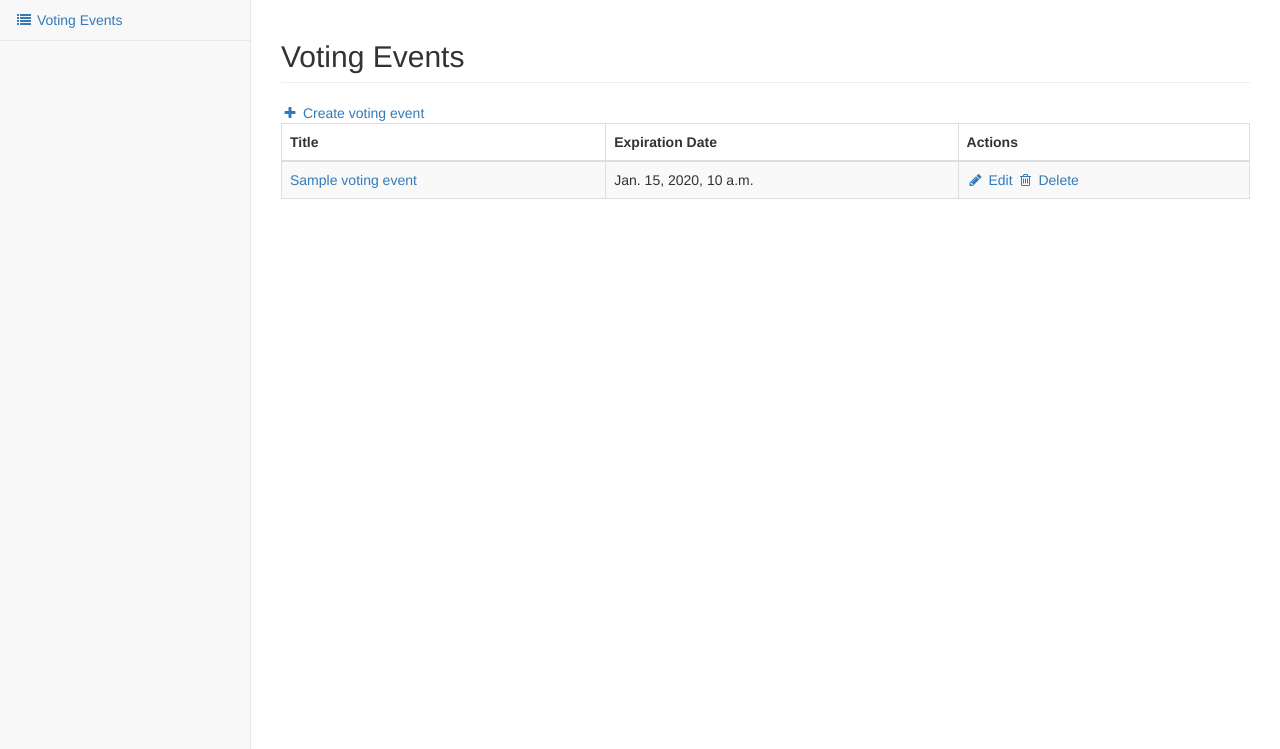
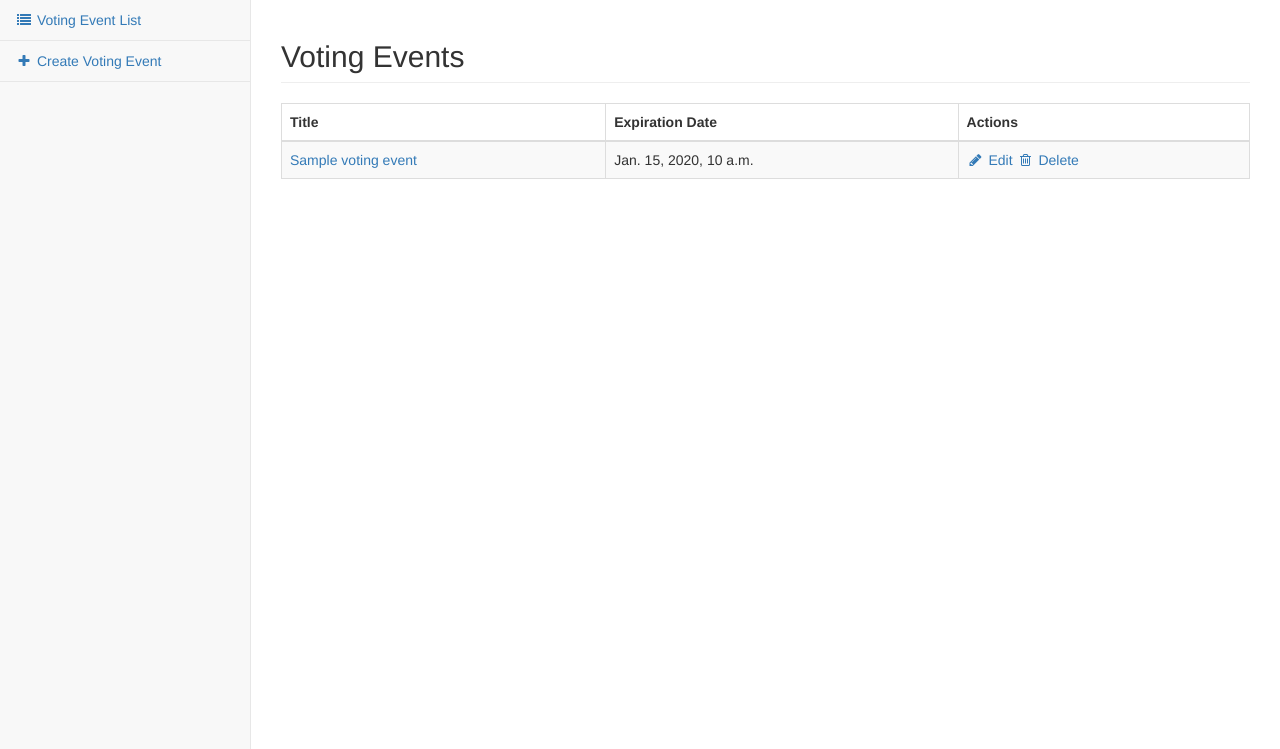
Before and after one commit to lzh9102/ee-voting, a Django app: template voting/templates/voting/voting_event_list.html in a window 1280 px wide. Shown: the part 51-800 px from the top of the page. Run offline with Django 3.2, Linux system fonts and the light colour scheme; the template is opened without the code that fills it: most values are stand-ins (such as "Sample title", 1, 10 or a date in 2020); parts of the project's set-up code (start-up, migrations or seed data) failed here and were passed over; some libraries are stand-ins or nearby versions.

```diff
--- a/voting/templates/voting/layout-admin.html
+++ b/voting/templates/voting/layout-admin.html
@@ -66,7 +66,10 @@ bootstrap theme.
           <div class="sidebar-nav navbar-collapse">
             <ul class="nav" id="side-menu">
               <li>
-                <a href="{% url 'voting_event_list' %}"><i class="fa fa-fw fa-list"></i> {% trans "Voting Events" %}</a>
+                <a href="{% url 'voting_event_list' %}"><i class="fa fa-fw fa-list"></i> {% trans "Voting Event List" %}</a>
+              </li>
+              <li>
+                <a href="{% url 'voting_event_create' %}"><i class="fa fa-fw fa-plus"></i> {% trans "Create Voting Event" %}</a>
               </li>
             </ul>
           </div>
--- a/voting/templates/voting/voting_event_list.html
+++ b/voting/templates/voting/voting_event_list.html
@@ -6,14 +6,6 @@
 <div class="row">
   <div class="col-lg-12">
     <h2 class="page-header">{% block title %}{% trans "Voting Events" %}{% endblock %}</h2>
-  </div>
-</div>
-
-<div class="row">
-  <div class="col-lg-12">
-    <a href="{% url 'voting_event_create' %}">
-      <i class="fa fa-fw fa-plus"></i> {% trans "Create voting event" %}
-    </a>
   </div>
 </div>
 
```
